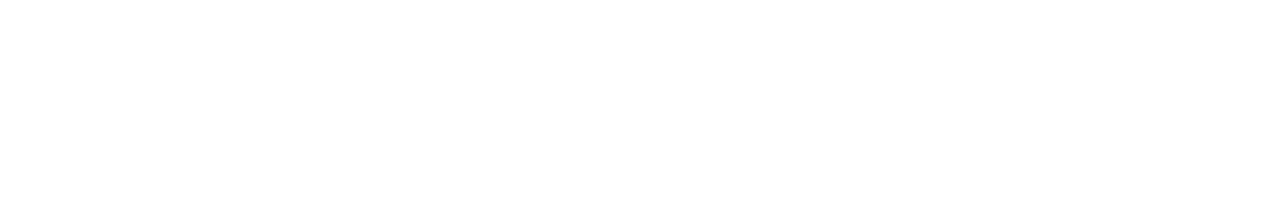
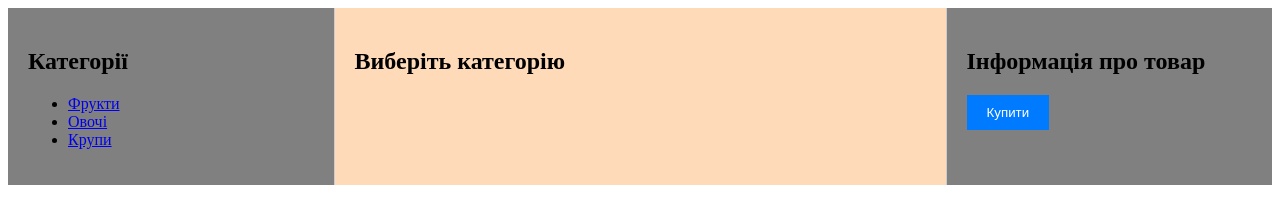
Before and after one commit to FlammusTigris/Melnykov_fpro_hw, a plain HTML site: page index.html in a window 1280 px wide. Drawn offline with Linux system fonts and the light colour scheme.

Commit message:
tenth homework

```diff
--- a/index.html
+++ b/index.html
@@ -5,9 +5,29 @@
     <meta name="viewport"
           content="width=device-width, user-scalable=no, initial-scale=1.0, maximum-scale=1.0, minimum-scale=1.0">
     <meta http-equiv="X-UA-Compatible" content="ie=edge">
-    <title>Document</title>
+    <title>Інтернет-магазин</title>
+    <link rel="stylesheet" href="style.css">
 </head>
 <body>
-
+<div class="container">
+    <div class="categories">
+        <h2>Категорії</h2>
+        <ul>
+            <li><a href="#" onclick="showCategory('Фрукти')">Фрукти</a></li>
+            <li><a href="#" onclick="showCategory('Овочі')">Овочі</a></li>
+            <li><a href="#" onclick="showCategory('Крупи')">Крупи</a></li>
+        </ul>
+    </div>
+    <div class="products">
+        <h2 id="category-title">Виберіть категорію</h2>
+        <div id="product-list"></div>
+    </div>
+    <div class="product-info">
+        <h2>Інформація про товар</h2>
+        <div id="product-info"></div>
+        <button class="buy-button" onclick="buyProduct()">Купити</button>
+    </div>
+</div>
+<script src="js.js"></script>
 </body>
 </html>
--- /dev/null
+++ b/js.js
@@ -0,0 +1,47 @@
+function showCategory(category) {
+    document.getElementById('category-title').textContent = category;
+    document.getElementById('product-list').innerHTML = "";
+    let products = {
+        'Фрукти': [
+            { name: 'Полуни́ці садо́ві', description: 'Багаторічна рослина роду суниці родини розових...' },
+            { name: 'Мали́на', description: 'За ботанічною класифікацією плід малини — не ягода, а багатокістянка...' },
+            { name: 'Пе́рсик', description: 'Багаторічна рослина родини розових, споріднена з мигдалем...' }
+        ],
+        'Овочі': [
+            { name: 'Капу́ста', description: 'Рід рослин з родини капустяних (Brassicaceae)...' },
+            { name: 'Карто́пля', description: 'Важлива сільськогосподарська культура, відома як «другий хліб»...' },
+            { name: 'Морква', description: 'Їстівний коренеплід моркви посівної, багатий на вітаміни та мікроелементи...' }
+        ],
+        'Крупи': [
+            { name: 'Манна крупа́', description: 'Пшеничні крупи дрібного помелу з середнім діаметром часток від 0,25 до 0,75 мм...' },
+            { name: 'Куску́с', description: 'Крупа, що походить з країн Магрибу, виготовлена із зерен пшениці або проса...' },
+            { name: 'Булгу́р', description: 'Крупа з обробленої окропом, висушеної та подрібненої пшениці...' }
+        ]
+    };
+    let productList = products[category];
+    productList.forEach(function(product) {
+        let productDiv = document.createElement('div');
+        productDiv.innerHTML = '<p><a href="#" onclick="showProductInfo(\'' + product.name + '\')">' + product.name + '</a></p>';
+        document.getElementById('product-list').appendChild(productDiv);
+    });
+}
+function showProductInfo(productName) {
+    let productInfo = {
+        'Полуни́ці садо́ві': 'Багаторічна рослина роду суниці родини розових. Являє собою гібрид, виведений штучно від схрещування двох американських видів — суниць чилійських і суниць вірґінських. Суниці садові — одна з найпоширеніших в Україні ягідних культур. Полуницями часто називають й інші види роду Fragaria — суниці зелені та суниці мускусні.',
+        'Мали́на': 'За ботанічною класифікацією плід малини — не ягода, а багатокістянка. Складається з декількох десятків зрощених кістянок (плодиків з кісточками), прикріплені до білої конічної плодоніжки і зібраних навколо неї в округлу голівку. Після того як дозріває, від квітколожа відділяється легко. Колір — зазвичай червоний (малиново-червоний), також може бути білим, жовтим, рожевим.',
+        'Пе́рсик': 'Багаторічна рослина родини розових, споріднена з мигдалем. Вельми популярна і поширена плодова культура, яку також використовують як олійну, лікарську та декоративну.',
+        'Капу́ста' : 'рід рослин з родини капустяних (Brassicaceae). Рослини цього роду можуть бути колективно відомі як капустяні або як гірчичні.До роду входять дикорослі види і культурні форми капусти, деякі коренеплоди (ріпа, бруква тощо); олійні та пряні культури (ріпак, гірчиця та ін.).Цей рід відомий тим, що містить більше важливих сільськогосподарських та садових культур, ніж будь-який інший рід. Він також містить низку бур`янів, включаючи 30 диких видів і гібридів. Більшість з них є однорічними або дворічними рослинами, але деякі є малими чагарниками', 'Карто́пля' : 'вид рослин родини пасльонових, поширена сільськогосподарська культура, яку в народі називають «другим хлібом» , одна з найважливіших продовольчих, технічних і кормових культур',
+        'Морква' : 'їстівний коренеплід моркви посівної, багатий на вітаміни та мікроелементи. За змістом каротину морква поступається лише солодкому перцю. Моркву і морквяний сік призначають хворим на гіпо- та авітаміноз А' ,
+        'Манна крупа́' : 'пшеничні крупи дрібного помелу з середнім діаметром часток від 0,25 до 0,75 мм. Виробляються з твердої пшениці (марка «Т»), м`якої пшениці (марка «М») або їх суміші (марка «МТ)»' ,
+        'Куску́с' : 'крупа, а також страва з неї, що походить з країн Магрибу. Її виготовляють із зерен пшениці (манної крупи) або проса. Для приготування кускусу використовується груба манна крупа, яку збивають у більші частинки, просіюють через сито та висушують',
+        'Булгу́р' :  'крупа з обробленої окропом, висушеної та подрібненої пшениці. З давніх часів є широко поширеним продуктом на Близькому Сході та у Середземномор`ї'
+    };
+    let productDescription = productInfo[productName];
+    document.getElementById('product-info').innerHTML = '<p><strong>' + productName + '</strong></p><p>' + productDescription + '</p>';
+}
+function buyProduct() {
+    alert('Товар куплений');
+    document.getElementById('category-title').textContent = 'Виберіть категорію';
+    document.getElementById('product-list').innerHTML = "";
+    document.getElementById('product-info').innerHTML = "";
+}
--- /dev/null
+++ b/style.css
@@ -0,0 +1,27 @@
+.container {
+    display: flex;
+}
+.categories {
+    flex: 1;
+    padding: 20px;
+    border-right: 1px solid #ccc;
+    background-color: grey;
+}
+.products {
+    flex: 2;
+    padding: 20px;
+    border-right: 1px solid #ccc;
+    background-color: peachpuff;
+}
+.product-info {
+    flex: 1;
+    padding: 20px;
+    background-color: grey;
+}
+.buy-button {
+    background-color: #007bff;
+    color: #fff;
+    padding: 10px 20px;
+    border: none;
+    cursor: pointer;
+}
```
